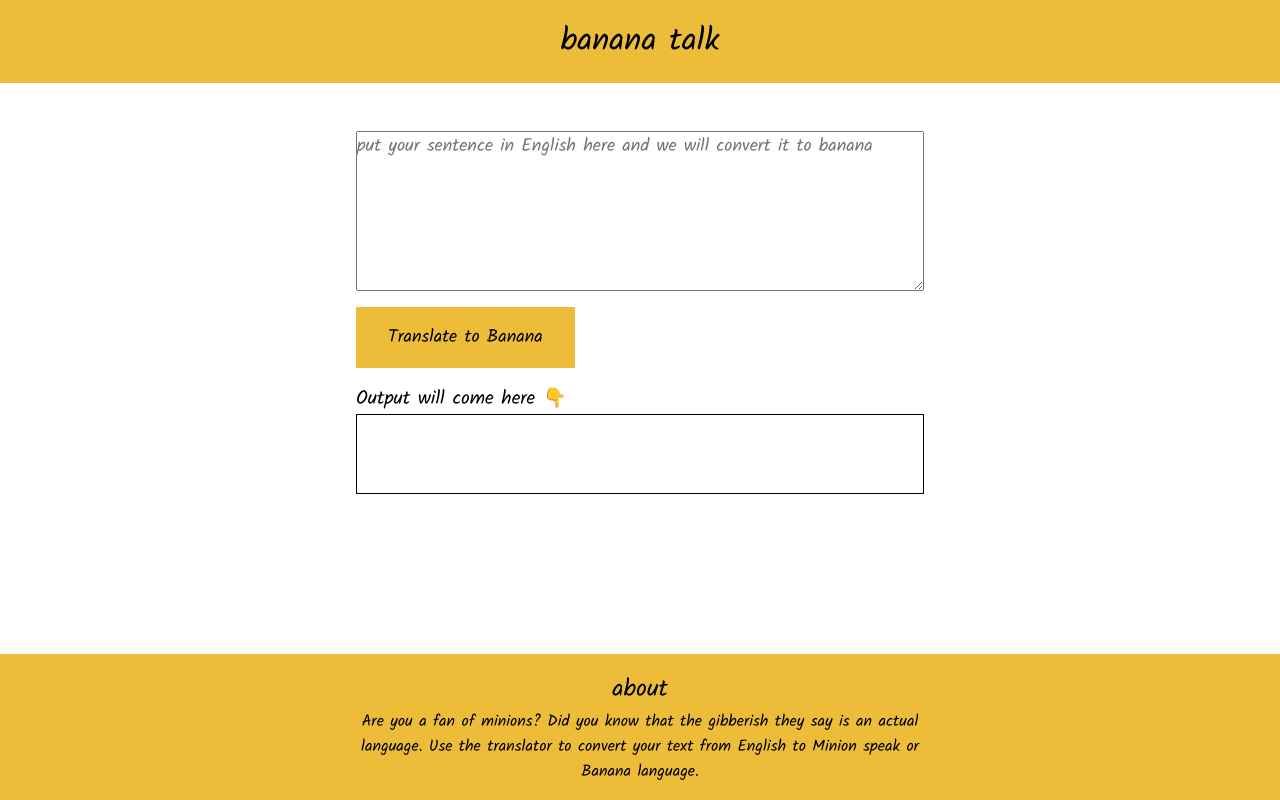
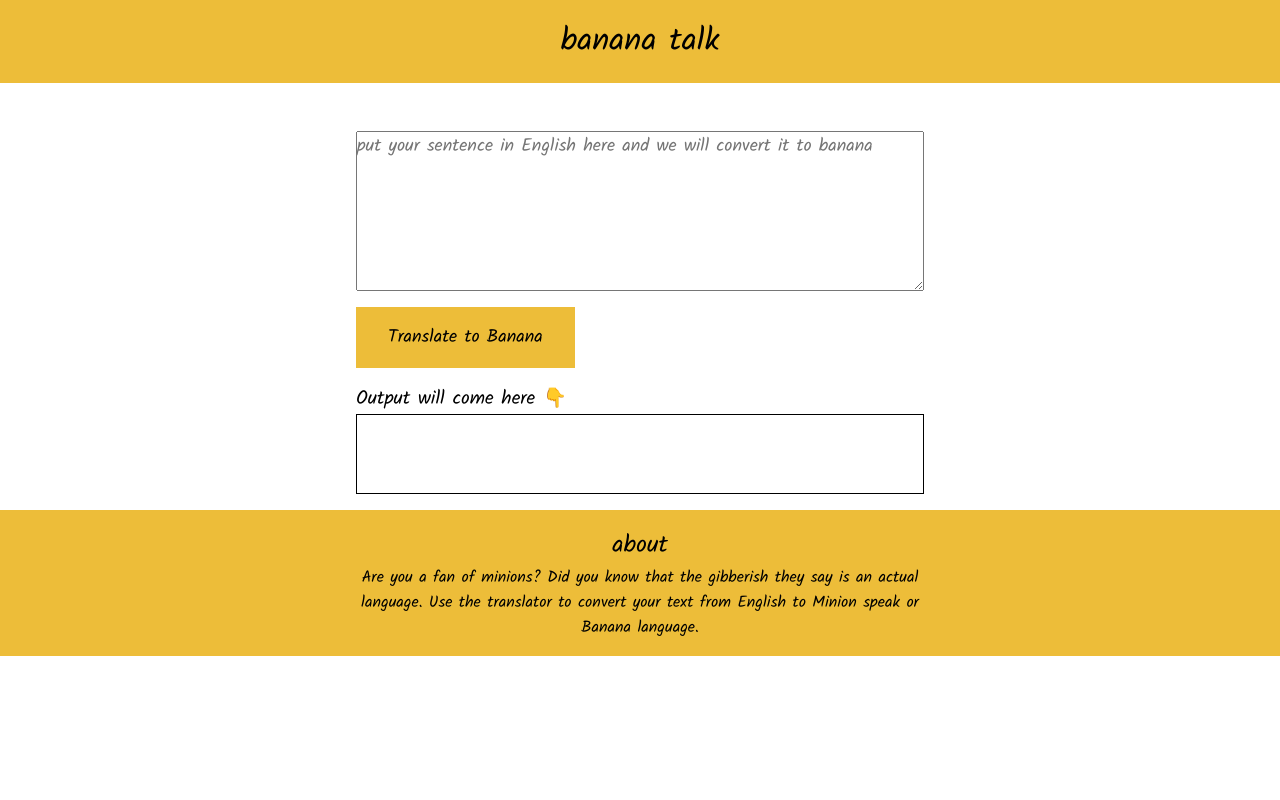
Before and after one commit to Sharmaryan/banana-speak, a plain HTML site: page index.html in a window 1280 px wide. Drawn offline with Linux system fonts and the light colour scheme.

Commit message:
update style.css

```diff
--- a/style.css
+++ b/style.css
@@ -4,7 +4,7 @@
   padding: 0;
   box-sizing: border-box;
   font-family: "Kalam", cursive;
-  font-weight: lighter;
+  font-weight: 300;
 }
 :root {
   --primary-color: #edbd39;
@@ -23,7 +23,6 @@ section {
   max-width: 600px;
 }
 textarea {
-  /* border: 1px solid red; */
   display: block;
   width: 100%;
   min-height: 20vh;
@@ -48,8 +47,6 @@ button {
   font-size: large;
 }
 footer {
-  position: fixed;
-  bottom: 0;
   width: 100%;
   padding: 1rem;
   background-color: var(--primary-color);
```
